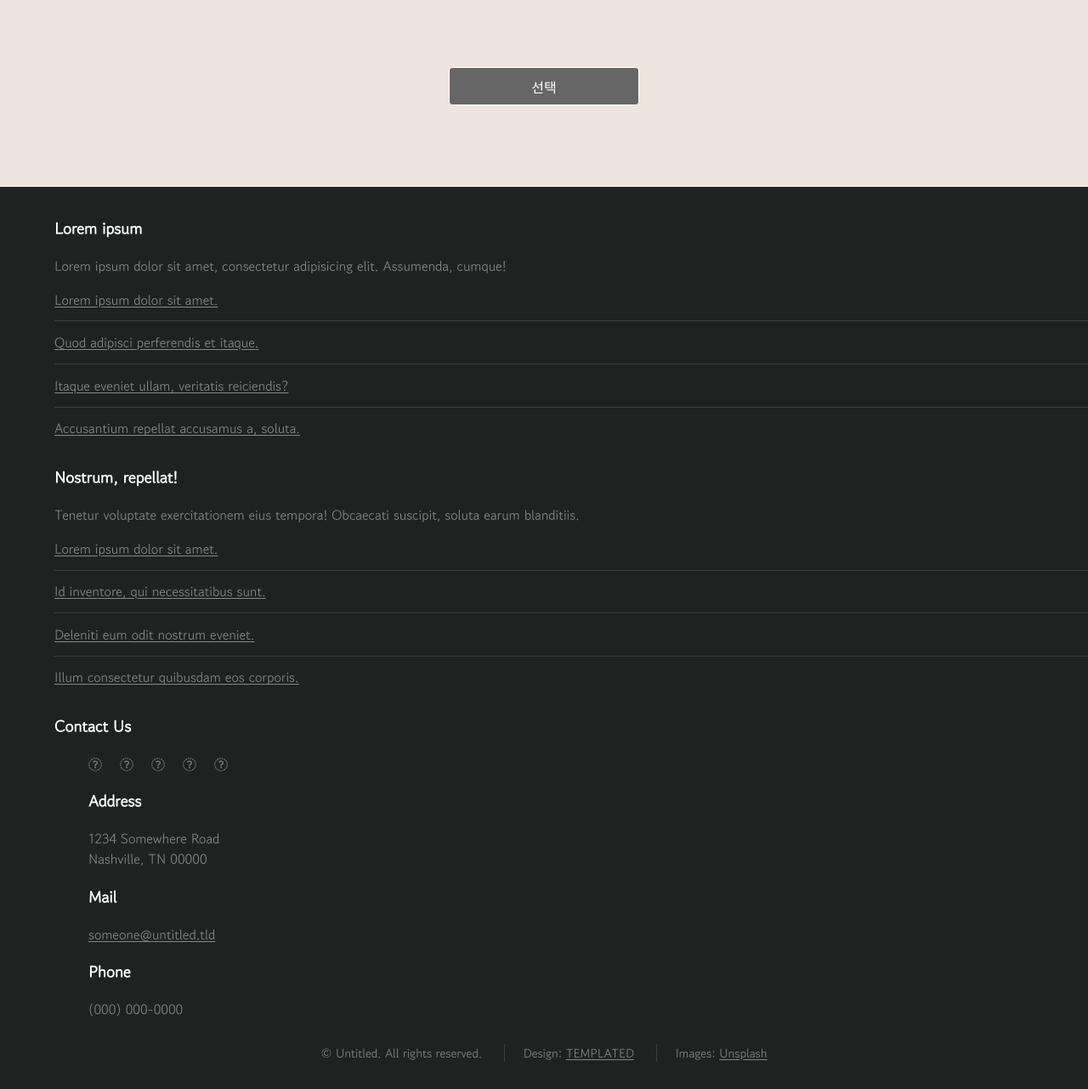
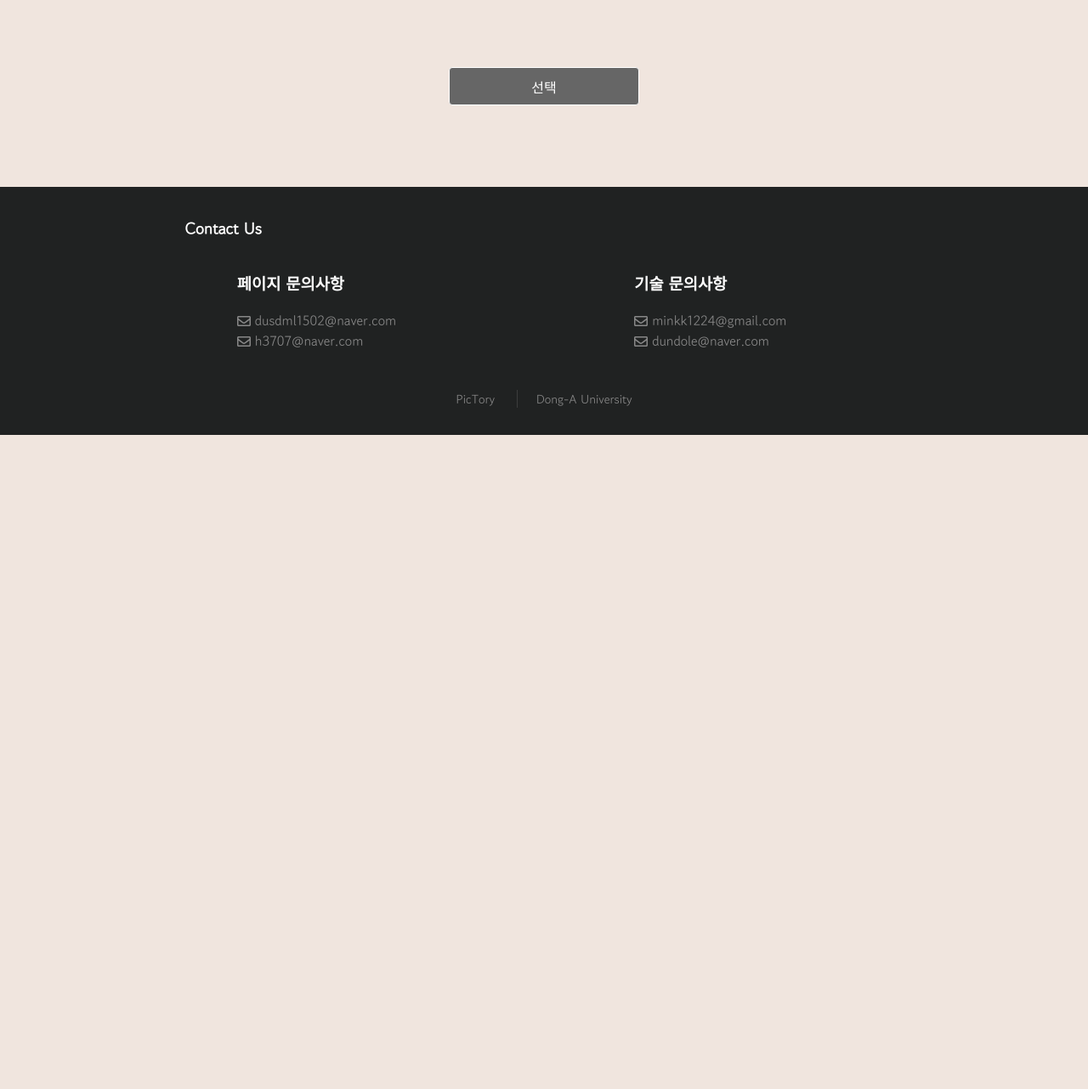
Before and after one commit to PicTory2021/Web_Pictory, a Django app: page /main/ in a window 1280 px wide. Shown: the part 289-1571 px from the top of the page at 85% size. After the commit the page ends 801 px from the top, so only its background shows below. Run offline with Django 3.2, Linux system fonts and the light colour scheme; data that the repository does not hold is empty; parts of the project's set-up code (start-up, migrations or seed data) failed here and were passed over; some libraries are stand-ins or nearby versions.

Commit message:
main footer 수정

```diff
--- a/djangoRS/appRS/templates/appRS/index.html
+++ b/djangoRS/appRS/templates/appRS/index.html
@@ -115,7 +115,7 @@
                         <li>
                             <h3>기술 문의사항</h3>
                             <i class="far fa-envelope"></i> minkk1224@gmail.com<br>
-                            <i class="far fa-envelope"></i> Junny@gmail.com
+                            <i class="far fa-envelope"></i> dundole@naver.com
                         </li>
 <!--                        <li>-->
 <!--                            <h3>Phone</h3>-->
--- a/djangoRS/appRS/templates/appRS/main.html
+++ b/djangoRS/appRS/templates/appRS/main.html
@@ -55,60 +55,40 @@
       </div>
    </div>
 </div>
-    <!-- footer -->
+<!-- footer -->
     <footer id="footer">
         <div class="container">
-            <div class="row">
-                <section class="4u 6u(medium) 12u$(small)">
-                    <h3>Lorem ipsum</h3>
-                    <p>Lorem ipsum dolor sit amet, consectetur adipisicing elit. Assumenda, cumque!</p>
-                    <ul class="alt">
-                        <li><a href="#">Lorem ipsum dolor sit amet.</a></li>
-                        <li><a href="#">Quod adipisci perferendis et itaque.</a></li>
-                        <li><a href="#">Itaque eveniet ullam, veritatis reiciendis?</a></li>
-                        <li><a href="#">Accusantium repellat accusamus a, soluta.</a></li>
-                    </ul>
-                </section>
-                <section class="4u 6u$(medium) 12u$(small)">
-                    <h3>Nostrum, repellat!</h3>
-                    <p>Tenetur voluptate exercitationem eius tempora! Obcaecati suscipit, soluta earum blanditiis.</p>
-                    <ul class="alt">
-                        <li><a href="#">Lorem ipsum dolor sit amet.</a></li>
-                        <li><a href="#">Id inventore, qui necessitatibus sunt.</a></li>
-                        <li><a href="#">Deleniti eum odit nostrum eveniet.</a></li>
-                        <li><a href="#">Illum consectetur quibusdam eos corporis.</a></li>
+            <div class="footerrow">
+                <h3>Contact Us</h3>
+                <section></section>
+                <section class="4u$ 12u$(medium) 12u$(small)">
+                    <ul class="tabular">
+                        <li>
+                            <h3>페이지 문의사항</h3>
+                            <i class="far fa-envelope"></i> dusdml1502@naver.com<br>
+                            <i class="far fa-envelope"></i> h3707@naver.com
+                        </li>
                     </ul>
                 </section>
                 <section class="4u$ 12u$(medium) 12u$(small)">
-                    <h3>Contact Us</h3>
-                    <ul class="icons">
-                        <li><a href="#" class="fab fa-twitter"><span class="label">Twitter</span></a></li>
-                        <li><a href="#" class="fab fa-facebook-f"><span class="label">Facebook</span></a></li>
-                        <li><a href="#" class="fab fa-pinterest"><span class="label">Pinterest</span></a></li>
-                        <li><a href="#" class="fab fa-google-plus"><span class="label">Google+</span></a></li>
-                        <li><a href="#" class="fab fa-linkedin"><span class="label">LinkedIn</span></a></li>
-                    </ul>
                     <ul class="tabular">
                         <li>
-                            <h3>Address</h3>
-                            1234 Somewhere Road<br>
-                            Nashville, TN 00000
+                            <h3>기술 문의사항</h3>
+                            <i class="far fa-envelope"></i> minkk1224@gmail.com<br>
+                            <i class="far fa-envelope"></i> dundole@naver.com
                         </li>
-                        <li>
-                            <h3>Mail</h3>
-                            <a href="#">someone@untitled.tld</a>
-                        </li>
-                        <li>
-                            <h3>Phone</h3>
-                            (000) 000-0000
-                        </li>
+<!--                        <li>-->
+<!--                            <h3>Phone</h3>-->
+<!--                            (000) 000-0000-->
+<!--                        </li>-->
                     </ul>
+
                 </section>
             </div>
             <ul class="copyright">
-                <li>&copy; Untitled. All rights reserved.</li>
-                <li>Design: <a href="http://templated.co">TEMPLATED</a></li>
-                <li>Images: <a href="http://unsplash.com">Unsplash</a></li>
+                <li>PicTory</li>
+                <li>Dong-A University</li>
+<!--                <li>Images: <a href="http://unsplash.com">Unsplash</a></li>-->
             </ul>
         </div>
     </footer>
--- a/djangoRS/appRS/templates/appRS/result.html
+++ b/djangoRS/appRS/templates/appRS/result.html
@@ -104,7 +104,7 @@
                         <li>
                             <h3>기술 문의사항</h3>
                             <i class="far fa-envelope"></i> minkk1224@gmail.com<br>
-                            <i class="far fa-envelope"></i> Junny@gmail.com
+                            <i class="far fa-envelope"></i> dundole@naver.com
                         </li>
 <!--                        <li>-->
 <!--                            <h3>Phone</h3>-->
```
